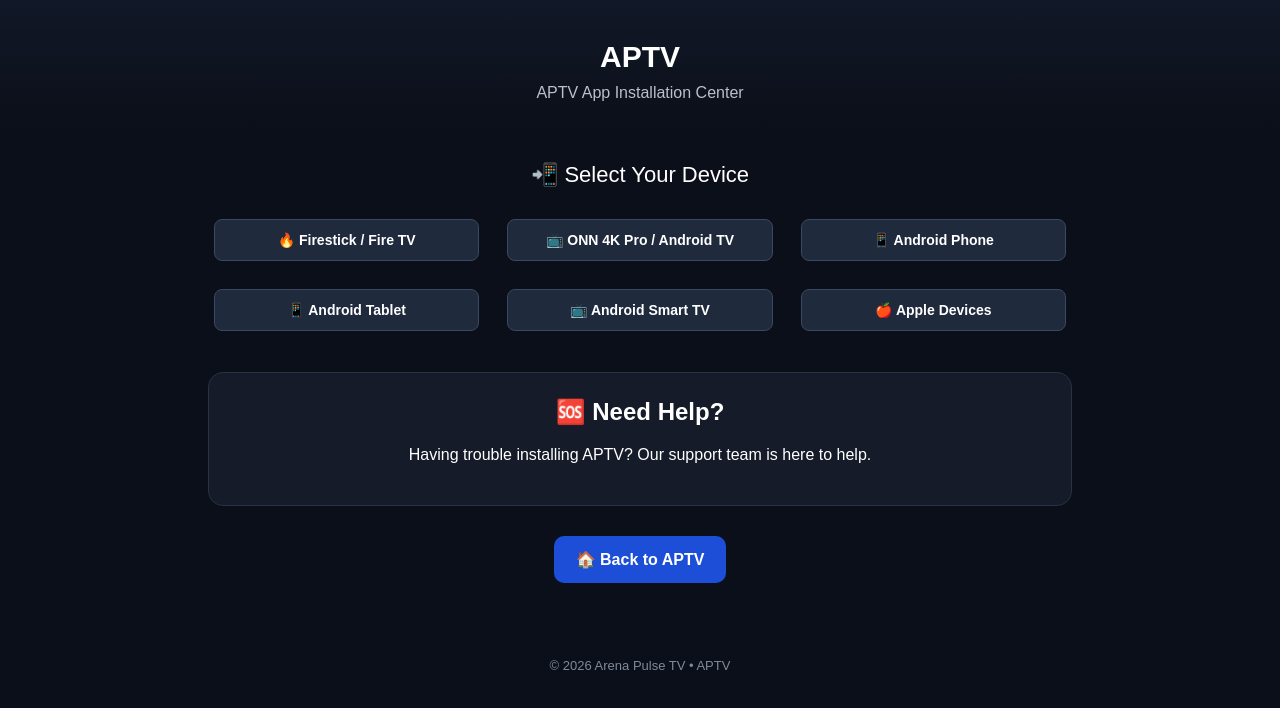
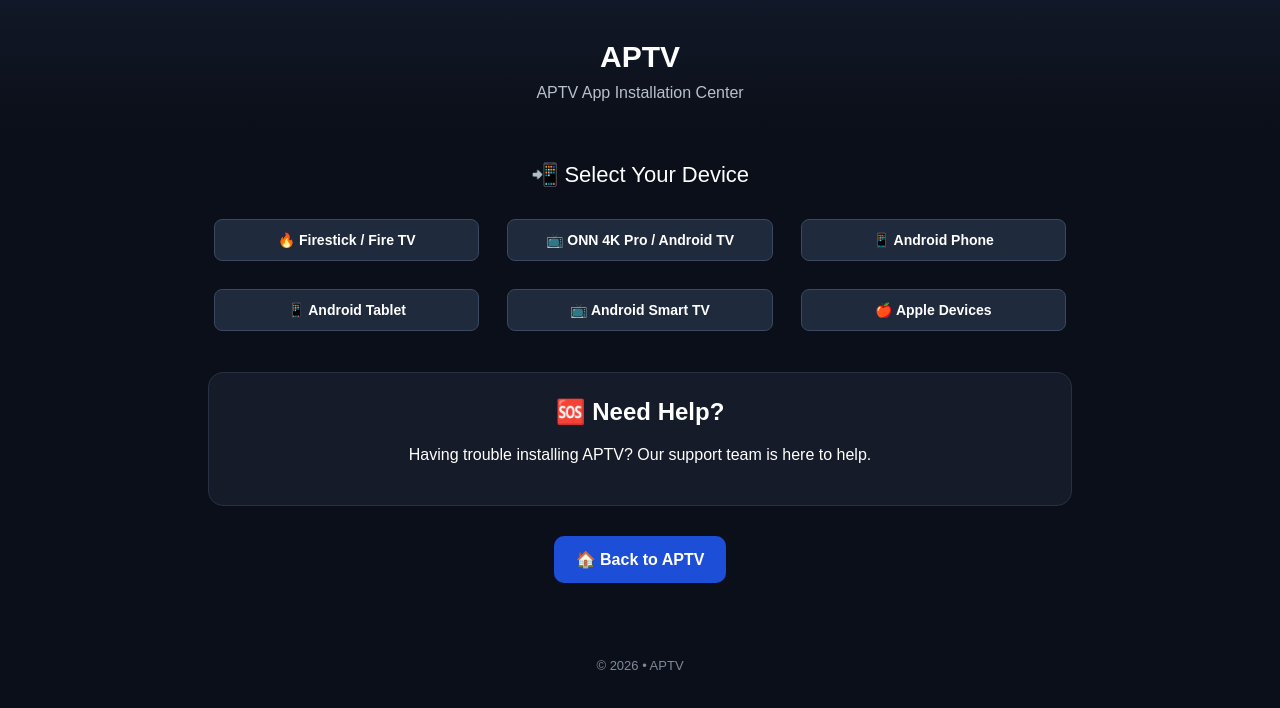
Before and after one commit to ServicsDigital/aptv-order-portal, a plain HTML site: page install.html in a window 1280 px wide. Drawn offline with Linux system fonts and the light colour scheme.

Commit message:
Update footer copyright text

```diff
--- a/install.html
+++ b/install.html
@@ -210,7 +210,7 @@
   </main>
 
   <footer>
-    © 2026 Arena Pulse TV • APTV
+    © 2026 • APTV
   </footer>
 
 </body>
```
